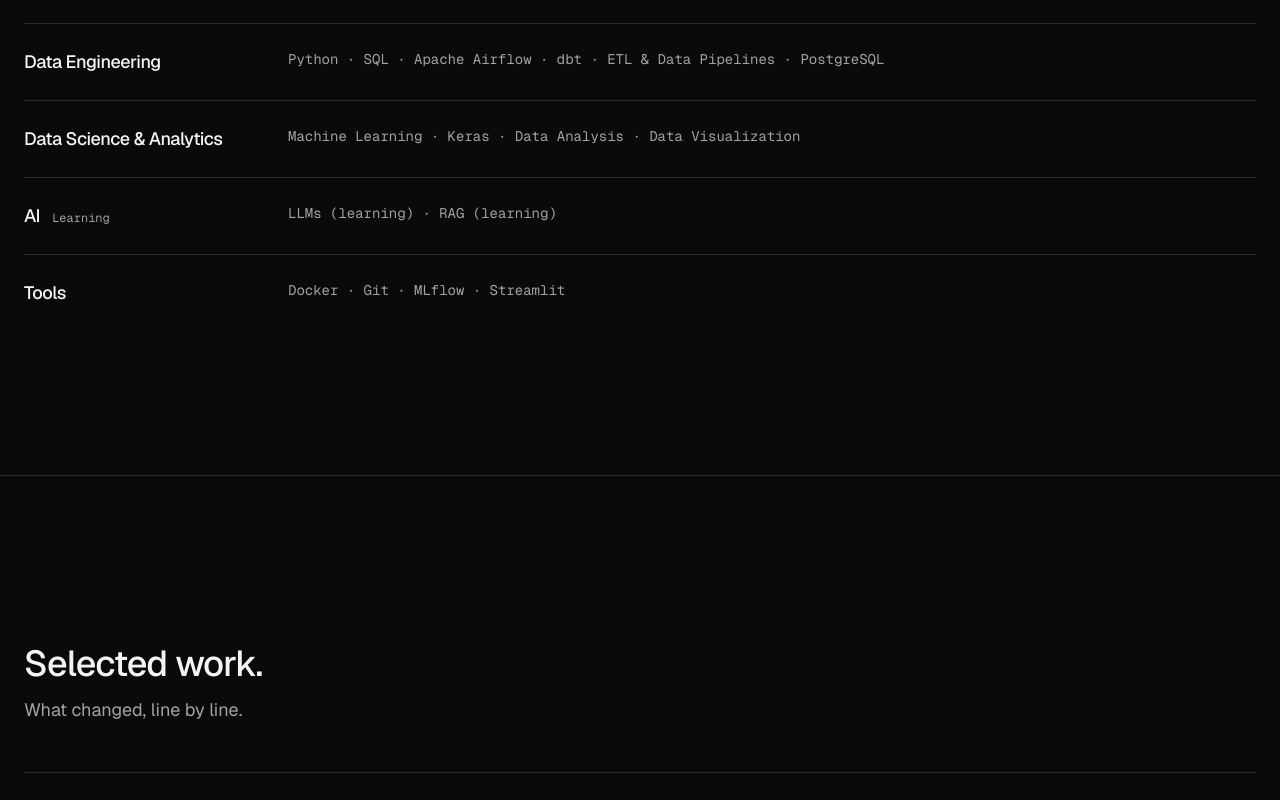
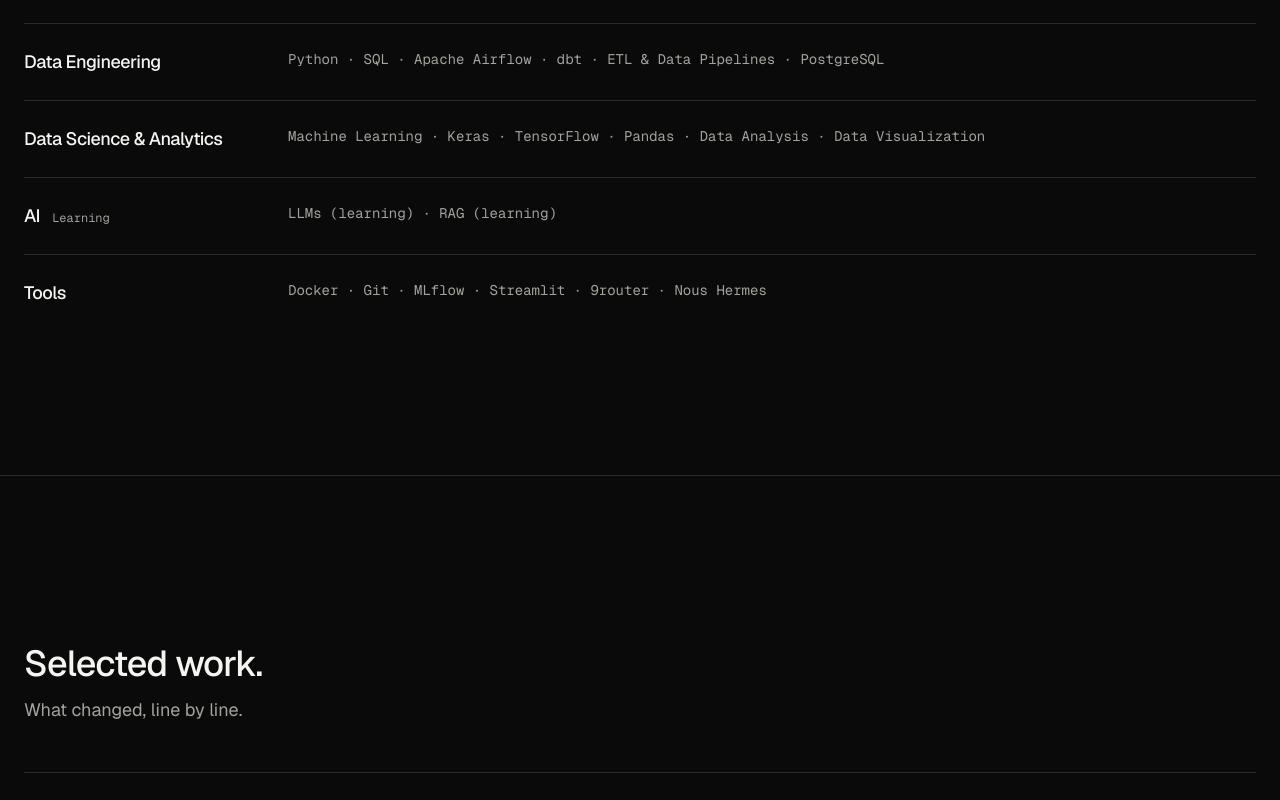
Before and after one commit to jfoui/portfolio, a Next.js app: page / in a window 1280 px wide. Shown: the part 1540-2340 px from the top of the page. Built offline with nearby package versions, Linux system fonts and the light colour scheme.

Commit message:
Add TensorFlow, Pandas, 9router, Nous Hermes to skills

```diff
--- a/src/data/content.ts
+++ b/src/data/content.ts
@@ -68,6 +68,8 @@ export const skillGroups: SkillGroup[] = [
     skills: [
       { name: "Machine Learning" },
       { name: "Keras" },
+      { name: "TensorFlow" },
+      { name: "Pandas" },
       { name: "Data Analysis" },
       { name: "Data Visualization" },
     ],
@@ -75,7 +77,10 @@ export const skillGroups: SkillGroup[] = [
   {
     title: "AI",
     note: "Learning",
-    skills: [{ name: "LLMs", learning: true }, { name: "RAG", learning: true }],
+    skills: [
+      { name: "LLMs", learning: true },
+      { name: "RAG", learning: true },
+    ],
   },
   {
     title: "Tools",
@@ -84,6 +89,8 @@ export const skillGroups: SkillGroup[] = [
       { name: "Git" },
       { name: "MLflow" },
       { name: "Streamlit" },
+      { name: "9router" },
+      { name: "Nous Hermes" },
     ],
   },
 ];
```
